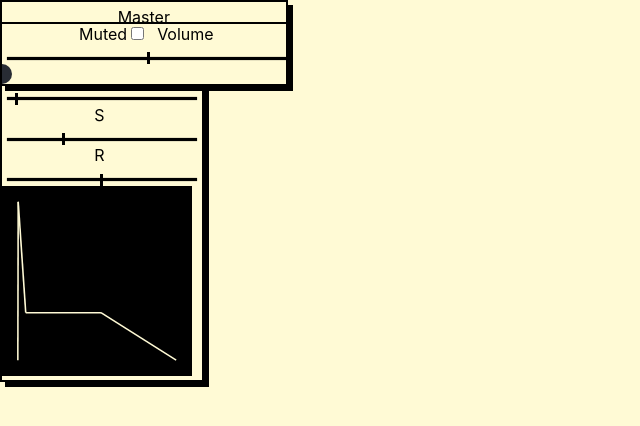
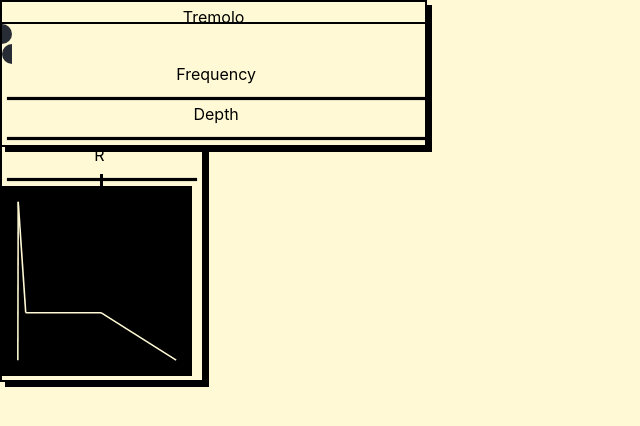
Before and after one commit to curlywurlycraig/tonejs-playground, a React (Create React App) app: page / in a window 1280 px wide. Shown: the top 426 px of the page, without its empty margins (0-640 px from the left). Built offline with nearby package versions, Linux system fonts and the light colour scheme.

Commit message:
Add tremolo node

```diff
--- a/src/App.js
+++ b/src/App.js
@@ -2,17 +2,30 @@ import React, { useState } from 'react';
 import './App.css';
 import MasterNode from './components/nodes/MasterNode';
 import SynthNode from './components/nodes/SynthNode';
+import TremoloNode from './components/nodes/TremoloNode';
 
 function App() {
   const [selectedNode, setSelectedNode] = useState(null);
   const [masterInputs, setMasterInputs] = useState([]);
+  const [tremoloInputs, setTremoloInputs] = useState([]);
 
   const connectSelectedNodeToInput = () => {
     if (selectedNode === null) {
       return;
     }
 
+    console.log("connecting to master: ", selectedNode);
+
     setMasterInputs([...masterInputs, selectedNode]);
+    setSelectedNode(null);
+  };
+
+  const connectSelectedNodeToTremoloInput = () => {
+    if (selectedNode === null) {
+      return;
+    }
+
+    setTremoloInputs([...tremoloInputs, selectedNode]);
     setSelectedNode(null);
   };
 
@@ -20,6 +33,7 @@ function App() {
     <div className="App">
       <SynthNode activeOutputs={[]} onClickOutput={setSelectedNode} />
       <MasterNode inputs={masterInputs} onClickInput={connectSelectedNodeToInput} />
+      <TremoloNode inputs={tremoloInputs} onClickInput={connectSelectedNodeToTremoloInput} onClickOutput={setSelectedNode} />
       {/*<svg viewBox></svg>*/}
     </div>
   );
--- a/src/components/common/Slider/index.js
+++ b/src/components/common/Slider/index.js
@@ -1,11 +1,11 @@
 import React from 'react';
 import styles from './styles.module.css';
 
-const Slider = ({ label, min, max, onChange, value }) => {
+const Slider = ({ label, min, max, onChange, value, ...props }) => {
   return (
     <label>
       { label }
-      <input type='range' className={styles.slider} value={value} min={min} max={max} onChange={onChange} />
+      <input type='range' className={styles.slider} value={value} min={min} max={max} onChange={onChange} {...props} />
     </label>
   )
 };
--- /dev/null
+++ b/src/components/nodes/TremoloNode/index.js
@@ -0,0 +1,29 @@
+import React, { useEffect, useState } from 'react';
+import Tone from 'tone';
+import { useNode } from '../../../hooks/node';
+import DraggableBox from '../../common/DraggableBox';
+import OutputInput from '../../common/OutputInput';
+import Slider from '../../common/Slider';
+
+const TremoloNode = ({ inputs, onClickInput, onClickOutput }) => {
+  const [frequency, setFrequency] = useState(10);
+  const [depth, setDepth] = useState(1);
+
+  const nodeRef = useNode(new Tone.Tremolo(frequency, depth).start(), inputs);
+
+  useEffect(() => {
+    nodeRef.current.frequency.value = frequency;
+    nodeRef.current.depth.value = depth;
+    console.log("frequency is ", frequency);
+    console.log("depth is ", depth);
+  }, [nodeRef, frequency, depth]);
+
+  return <DraggableBox title="Tremolo">
+    <OutputInput onClick={onClickInput} isInput />
+    <OutputInput onClick={() => onClickOutput(nodeRef.current)} />
+    <Slider min={1} max={10} value={frequency} onChange={e => setFrequency(e.target.value)} label="Frequency" />
+    <Slider min={0.1} max={1} step={0.1} value={depth} onChange={e => setDepth(e.target.value)} label="Depth" />
+  </DraggableBox>
+};
+
+export default TremoloNode;
```
